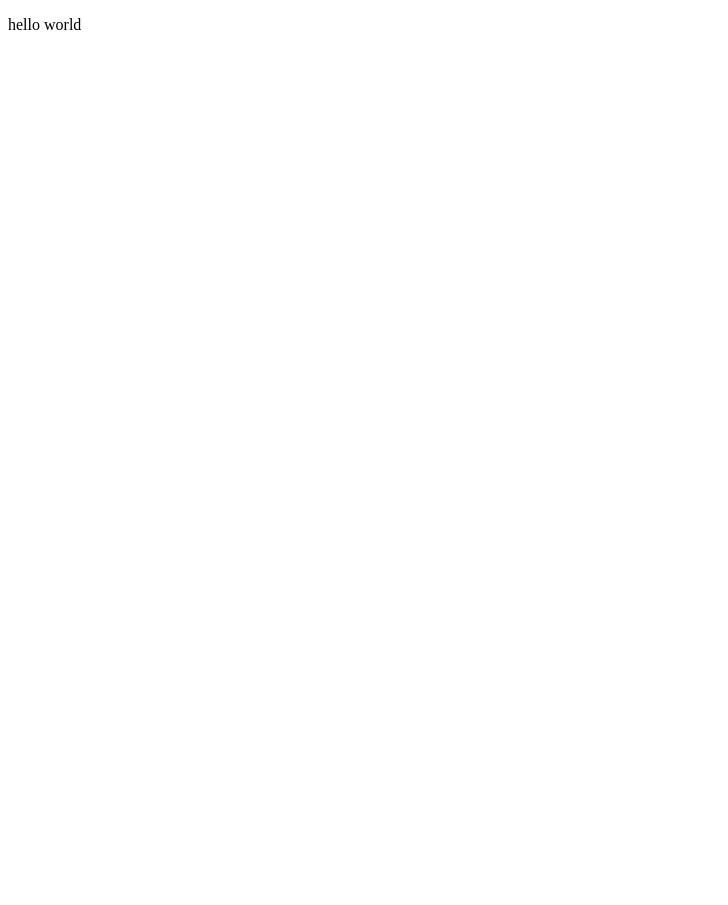
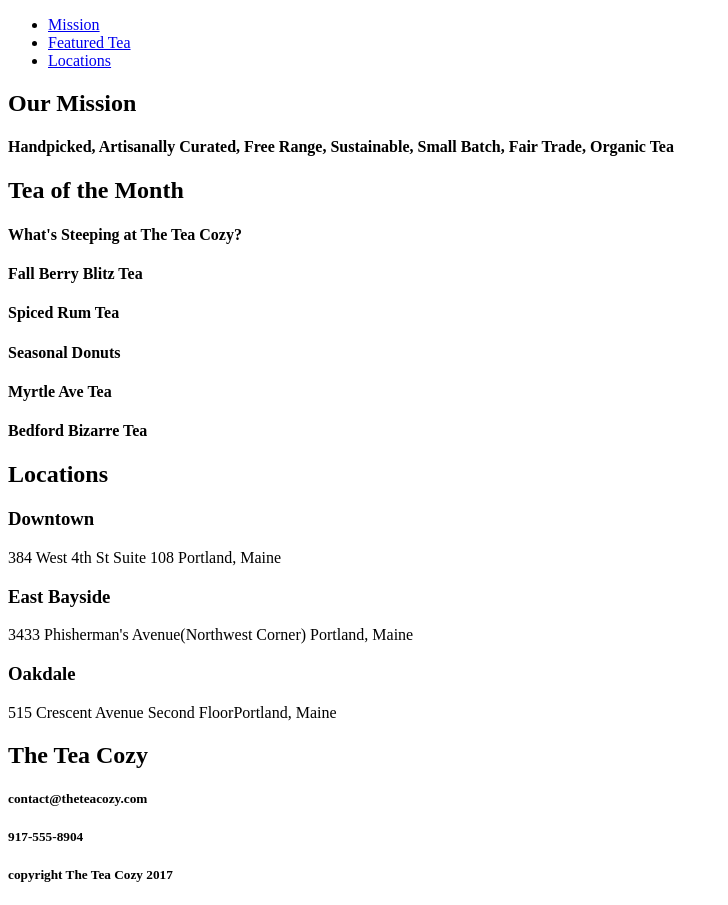
Before and after one commit to Jubayedacca/Tea-Cozy-One, a plain HTML site: page index.html in a window 1280 px wide. Shown: the whole page, without its empty margins (0-728 px from the left). Before the commit the page ends 800 px from the top, so only its background shows below. Drawn offline with Linux system fonts and the light colour scheme.

Commit message:
added all hlml text with stucture

```diff
--- a/index.html
+++ b/index.html
@@ -5,6 +5,87 @@
     <title>Tea Cozy One</title>
   </head>
   <body>
-    <p>hello world</p>
+     <!--Header-->
+    <div class="header">
+      <ul>
+        <li><a href="#">Mission</a></li>
+        <li><a href="#">Featured Tea</a></li>
+        <li><a href="#">Locations</a></li>
+      </ul>
+    </div>
+    <div class="content">
+      <div class="mission">
+        <h2>
+          Our Mission
+        </h2>
+        <h4>
+          Handpicked, Artisanally Curated, Free Range, Sustainable, Small Batch, Fair Trade, Organic Tea
+        </h4>
+      </div>
+      <div class="tea">
+        <h2>
+          Tea of the Month
+        </h2>
+        <h4>
+          What's Steeping at The Tea Cozy?
+        </h4>
+        <h4>
+          Fall Berry Blitz Tea
+        </h4>
+        <h4>
+          Spiced Rum Tea
+        </h4>
+        <h4>
+          Seasonal Donuts
+        </h4>
+        <h4>
+          Myrtle Ave Tea
+        </h4>
+        <h4>
+          Bedford Bizarre Tea
+        </h4>
+      </div>
+      <div class="location">
+        <h2>
+          Locations
+        </h2>
+        <h3>
+          Downtown
+        </h3>
+        <p>
+          384 West 4th St Suite 108 Portland, Maine
+        </p>
+        <h3>
+          East Bayside
+        </h3>
+        <p>
+          3433 Phisherman's Avenue(Northwest Corner) Portland, Maine
+        </p>
+        <h3>
+          Oakdale
+        </h3>
+        <p>
+          515 Crescent Avenue Second FloorPortland, Maine
+        </p>
+
+      </div>
+      <div class="contact">
+        <h2>
+          The Tea Cozy
+        </h2>
+        <h5>
+          contact@theteacozy.com
+        </h5>
+        <h5>
+          917-555-8904
+        </h5>
+      </div>
+    </div>
+    <!--footer-->
+    <div class="footer">
+      <h5>
+        copyright The Tea Cozy 2017
+      </h5>
+    </div>
   </body>
 </html>
```
